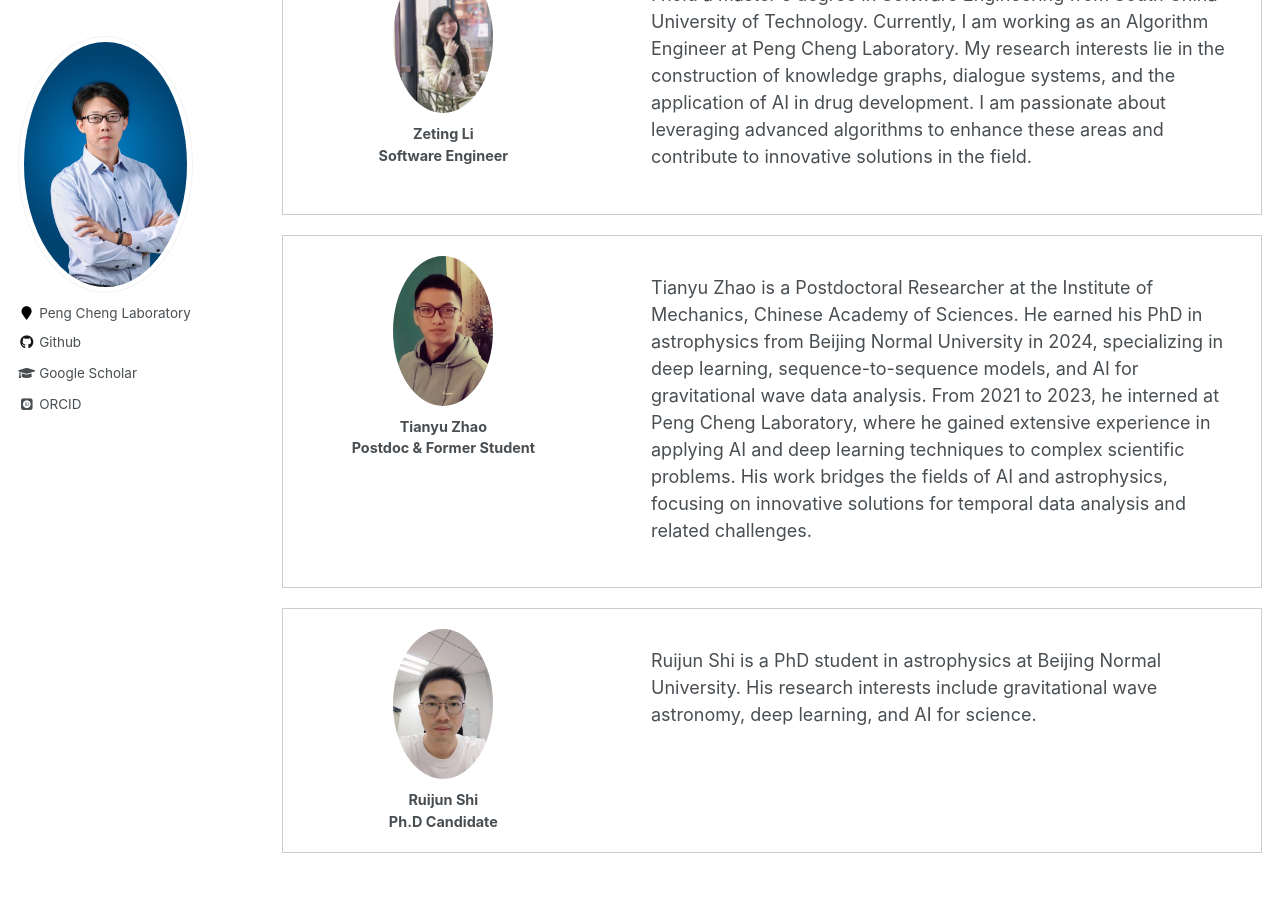
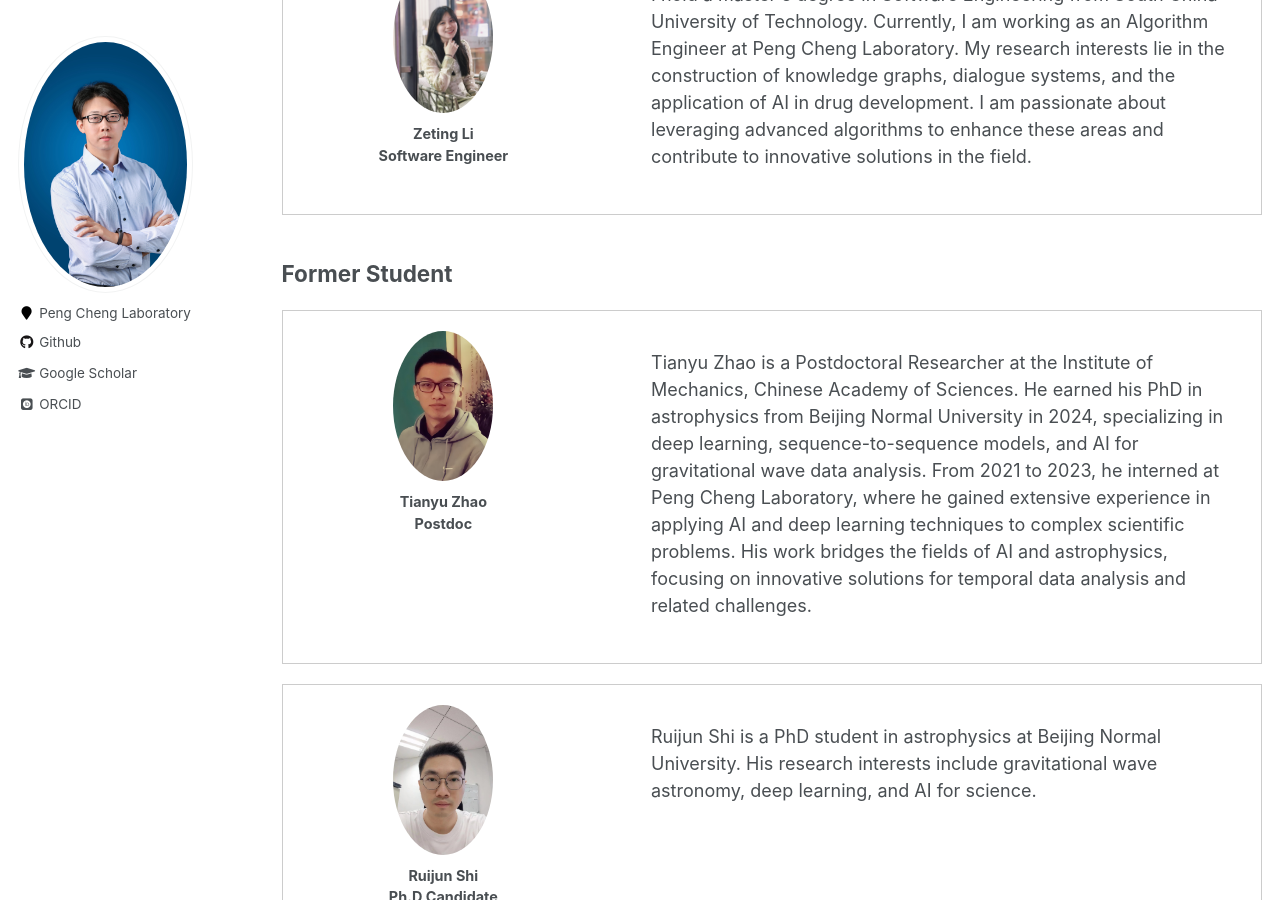
Before and after one commit to zhixiang-ren/zhixiang-ren.github.io, a Jekyll site: the page built from _pages/People.html, in a window 1280 px wide and 900 px high, scrolled down 2420 px. Built offline with Jekyll 4.4.1, drawn with Linux system fonts in a browser that asks for light colours; some web fonts are replaced.

Commit message:
Update People.html

```diff
--- a/_pages/People.html
+++ b/_pages/People.html
@@ -158,6 +158,11 @@ author_profile: true
     </div>
 </div>
 
+<p> </p>
+<p> </p>
+<p><h2 style="text-align:justify;">Former Student</h2></p>
+<p> </p>
+
 <div style="display: flex; justify-content: space-between; border: 1px solid #ccc; padding: 20px; margin-bottom: 20px;">
     <!-- 左边区域 -->
     <div style="display: flex; flex-direction: column; align-items: center; width: 30%;">
@@ -167,7 +172,7 @@ author_profile: true
         </div>
         <!-- 名字 -->
         <div style="font-size: 0.8em; font-weight: bold;">Tianyu Zhao</div>
-        <div style="font-size: 0.8em; font-weight: bold;">Postdoc & Former Student</div>
+        <div style="font-size: 0.8em; font-weight: bold;">Postdoc</div>
     </div>
     <!-- 右边区域 -->
     <div style="width: 65%; padding-left: 20px;">
```
